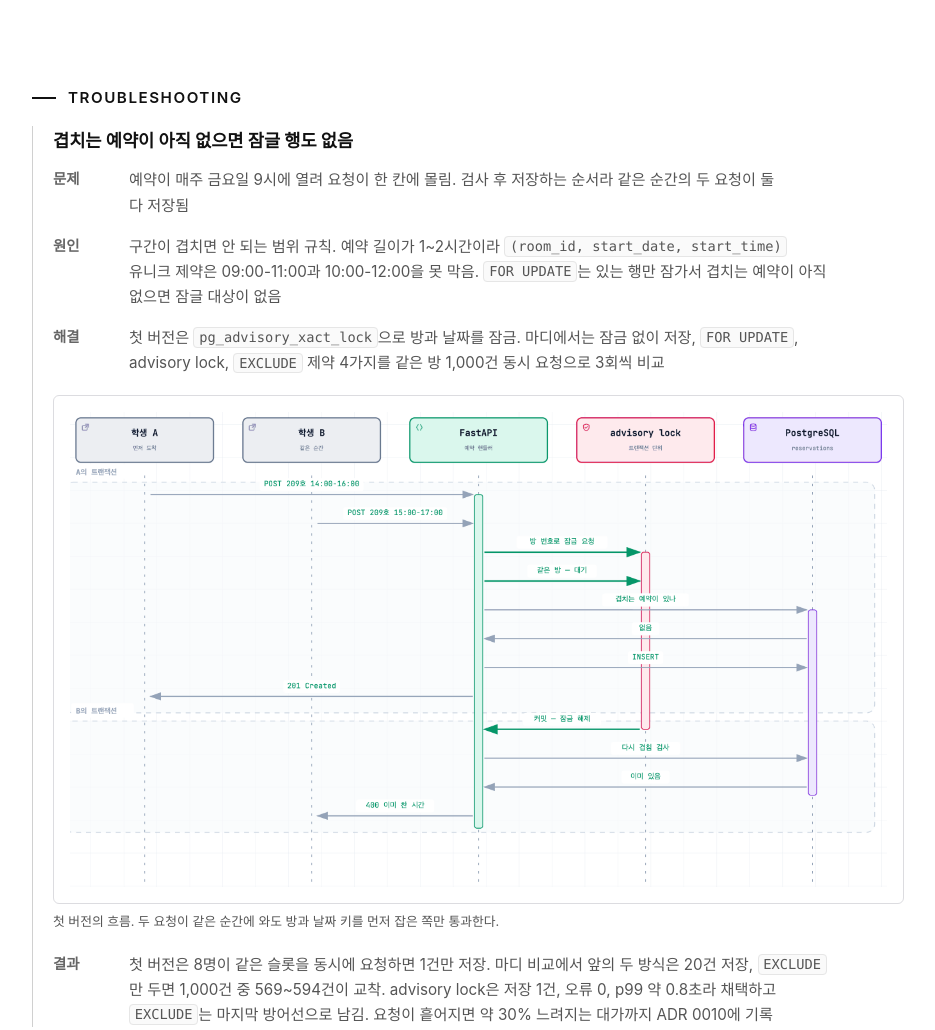
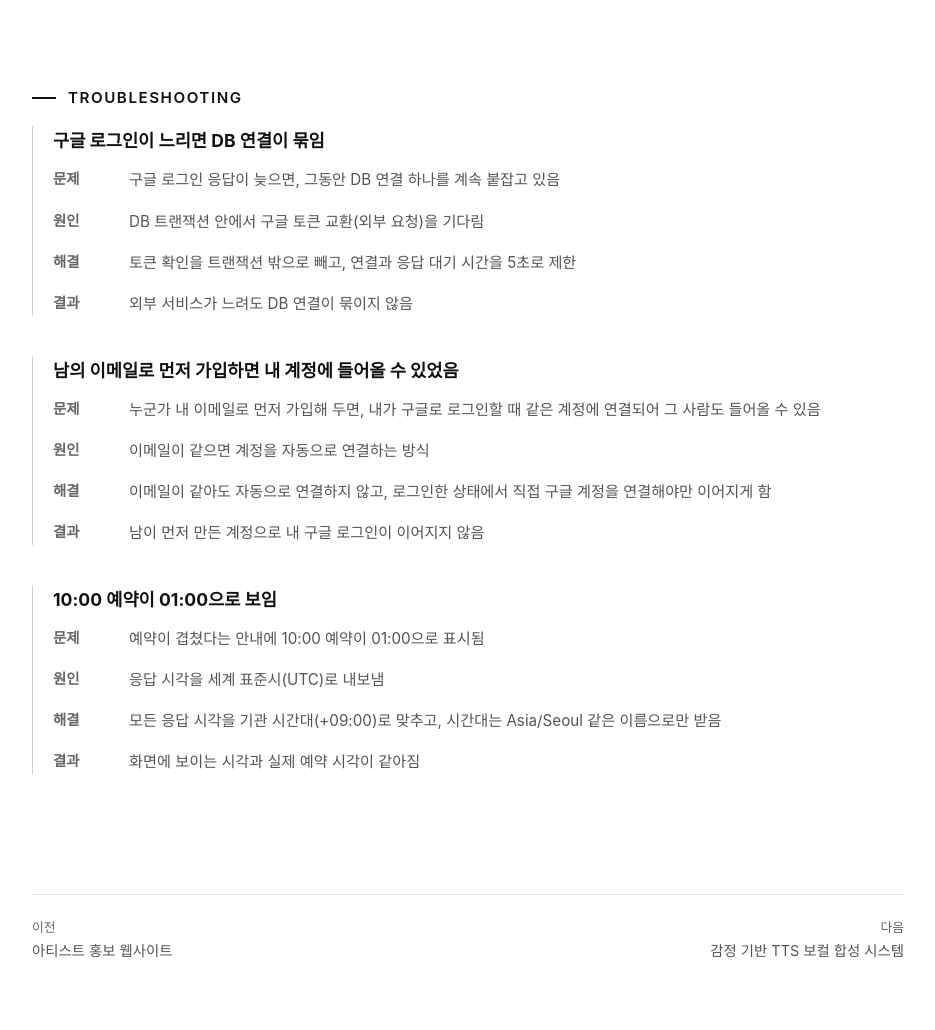
Before and after one commit to bell-ha/bell-ha.github.io, a plain HTML site: page projects/studio-booking/index.html in a window 1280 px wide. Shown: the part 3600-4630 px from the top of the page, without its empty margins (172-1107 px from the left). Drawn offline with Linux system fonts and the light colour scheme; a web font is replaced by a local one.

Commit message:
마디 Troubleshooting: 실제로 겪은 문제 3건(구글 로그인과 DB 연결, 계정 가로채기, 시간대)으로 교체

```diff
--- a/projects/studio-booking/index.html
+++ b/projects/studio-booking/index.html
@@ -91,7 +91,9 @@
 </section>
 <section class="detail-section" id="troubleshooting">
 <h2 class="detail-section__title">Troubleshooting</h2>
-<div class="ts-item"><h3 class="ts-item__title">겹치는 예약이 아직 없으면 잠글 행도 없음</h3><dl class="ts-item__rows"><dt class="ts-item__key">문제</dt><dd class="ts-item__val">예약이 매주 금요일 9시에 열려 요청이 한 칸에 몰림. 검사 후 저장하는 순서라 같은 순간의 두 요청이 둘 다 저장됨</dd><dt class="ts-item__key">원인</dt><dd class="ts-item__val">구간이 겹치면 안 되는 범위 규칙. 예약 길이가 1~2시간이라 <code>(room_id, start_date, start_time)</code> 유니크 제약은 09:00-11:00과 10:00-12:00을 못 막음. <code>FOR UPDATE</code>는 있는 행만 잠가서 겹치는 예약이 아직 없으면 잠글 대상이 없음</dd><dt class="ts-item__key">해결</dt><dd class="ts-item__val">첫 버전은 <code>pg_advisory_xact_lock</code>으로 방과 날짜를 잠금. 마디에서는 잠금 없이 저장, <code>FOR UPDATE</code>, advisory lock, <code>EXCLUDE</code> 제약 4가지를 같은 방 1,000건 동시 요청으로 3회씩 비교</dd></dl><figure class="figure figure--wide"><img class="figure__img--arch" src="../../assets/img/studio-booking/booking-arch.png" alt="" width="2554" height="1484" loading="lazy"><figcaption class="figure__caption">첫 버전의 흐름. 두 요청이 같은 순간에 와도 방과 날짜 키를 먼저 잡은 쪽만 통과한다.</figcaption></figure><dl class="ts-item__rows"><dt class="ts-item__key">결과</dt><dd class="ts-item__val">첫 버전은 8명이 같은 슬롯을 동시에 요청하면 1건만 저장. 마디 비교에서 앞의 두 방식은 20건 저장, <code>EXCLUDE</code>만 두면 1,000건 중 569~594건이 교착. advisory lock은 저장 1건, 오류 0, p99 약 0.8초라 채택하고 <code>EXCLUDE</code>는 마지막 방어선으로 남김. 요청이 흩어지면 약 30% 느려지는 대가까지 ADR 0010에 기록</dd></dl></div>
+<div class="ts-item"><h3 class="ts-item__title">구글 로그인이 느리면 DB 연결이 묶임</h3><dl class="ts-item__rows"><dt class="ts-item__key">문제</dt><dd class="ts-item__val">구글 로그인 응답이 늦으면, 그동안 DB 연결 하나를 계속 붙잡고 있음</dd><dt class="ts-item__key">원인</dt><dd class="ts-item__val">DB 트랜잭션 안에서 구글 토큰 교환(외부 요청)을 기다림</dd><dt class="ts-item__key">해결</dt><dd class="ts-item__val">토큰 확인을 트랜잭션 밖으로 빼고, 연결과 응답 대기 시간을 5초로 제한</dd><dt class="ts-item__key">결과</dt><dd class="ts-item__val">외부 서비스가 느려도 DB 연결이 묶이지 않음</dd></dl></div>
+<div class="ts-item"><h3 class="ts-item__title">남의 이메일로 먼저 가입하면 내 계정에 들어올 수 있었음</h3><dl class="ts-item__rows"><dt class="ts-item__key">문제</dt><dd class="ts-item__val">누군가 내 이메일로 먼저 가입해 두면, 내가 구글로 로그인할 때 같은 계정에 연결되어 그 사람도 들어올 수 있음</dd><dt class="ts-item__key">원인</dt><dd class="ts-item__val">이메일이 같으면 계정을 자동으로 연결하는 방식</dd><dt class="ts-item__key">해결</dt><dd class="ts-item__val">이메일이 같아도 자동으로 연결하지 않고, 로그인한 상태에서 직접 구글 계정을 연결해야만 이어지게 함</dd><dt class="ts-item__key">결과</dt><dd class="ts-item__val">남이 먼저 만든 계정으로 내 구글 로그인이 이어지지 않음</dd></dl></div>
+<div class="ts-item"><h3 class="ts-item__title">10:00 예약이 01:00으로 보임</h3><dl class="ts-item__rows"><dt class="ts-item__key">문제</dt><dd class="ts-item__val">예약이 겹쳤다는 안내에 10:00 예약이 01:00으로 표시됨</dd><dt class="ts-item__key">원인</dt><dd class="ts-item__val">응답 시각을 세계 표준시(UTC)로 내보냄</dd><dt class="ts-item__key">해결</dt><dd class="ts-item__val">모든 응답 시각을 기관 시간대(+09:00)로 맞추고, 시간대는 Asia/Seoul 같은 이름으로만 받음</dd><dt class="ts-item__key">결과</dt><dd class="ts-item__val">화면에 보이는 시각과 실제 예약 시각이 같아짐</dd></dl></div>
 </section>
 </article>
 <nav class="pager" aria-label="다른 프로젝트">
```
Also changed, not shown: assets/img/studio-booking/booking-arch.png (deleted).
